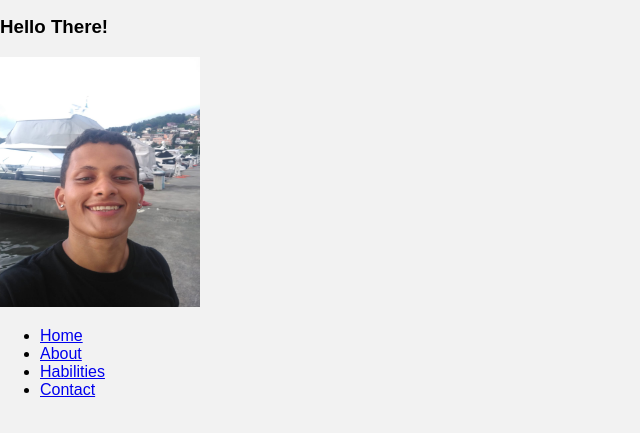
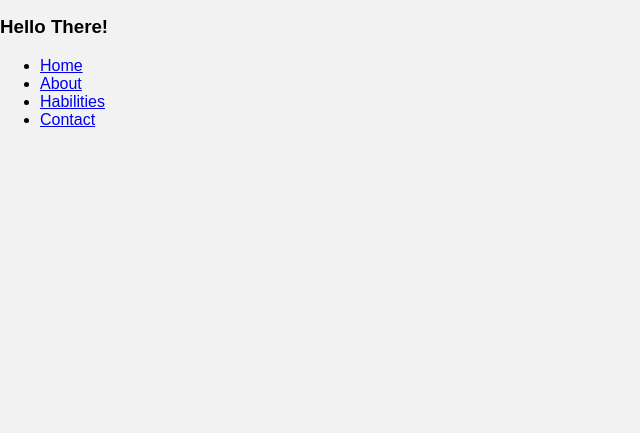
Before and after one commit to ArthurPRodrigues/Web-Page, a plain HTML site: page Personal_web_page/HTML_content/initial.html in a window 1280 px wide. Shown: the part 47-480 px from the top of the page, without its empty margins (0-640 px from the left). Drawn offline with Linux system fonts and the light colour scheme.

Commit message:
fix: removing image

```diff
--- a/Personal_web_page/HTML_content/initial.html
+++ b/Personal_web_page/HTML_content/initial.html
@@ -13,7 +13,6 @@
             <h1>Welcome to my personal page</h1>
         </header>
         <h3>Hello There!</h3>
-        <img class = image_pessoal, src="img/image_personal_page.jpg" alt="My personal page" width="200" height="250">
 
         <section>
         <div>
```
